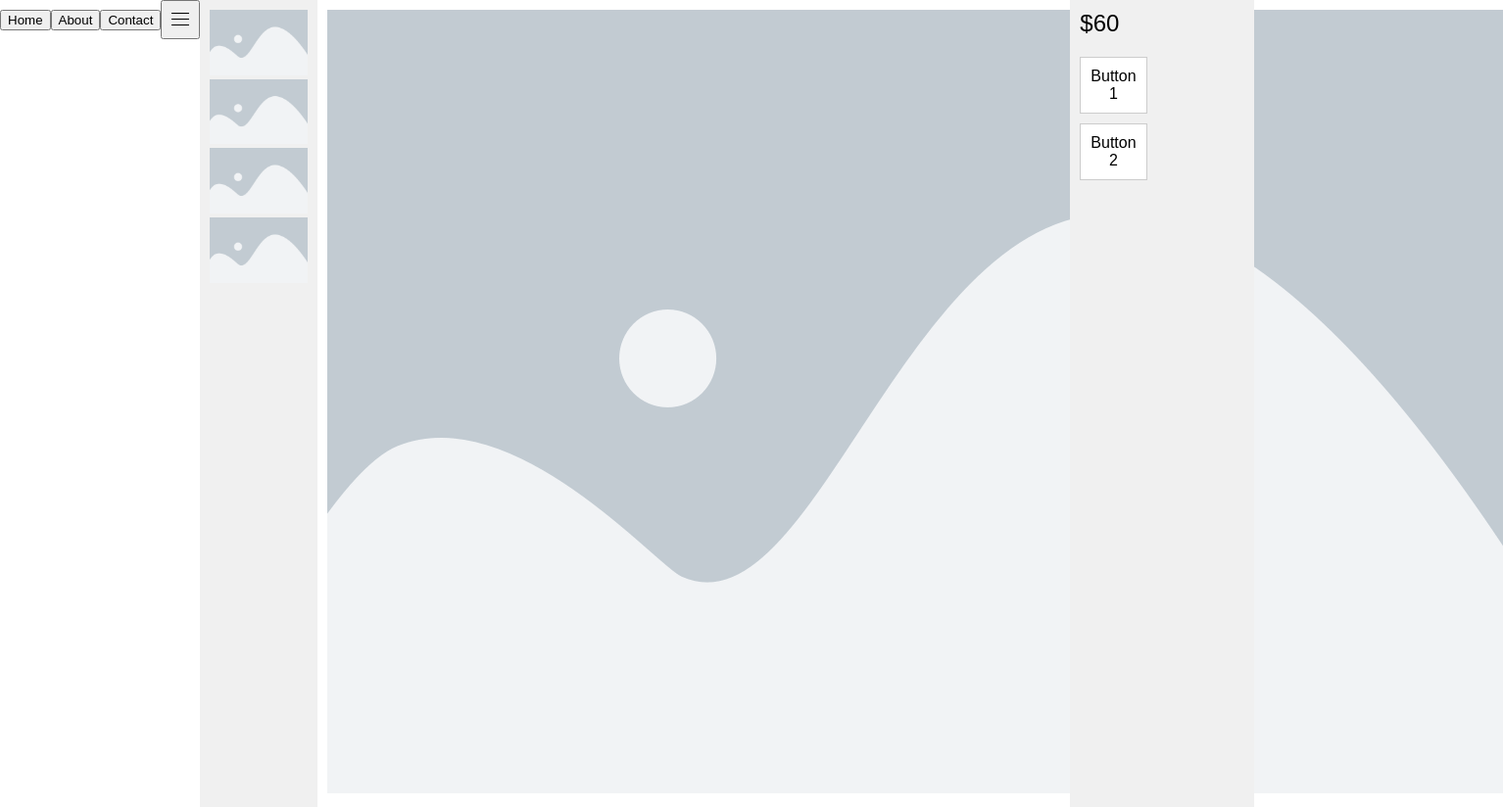
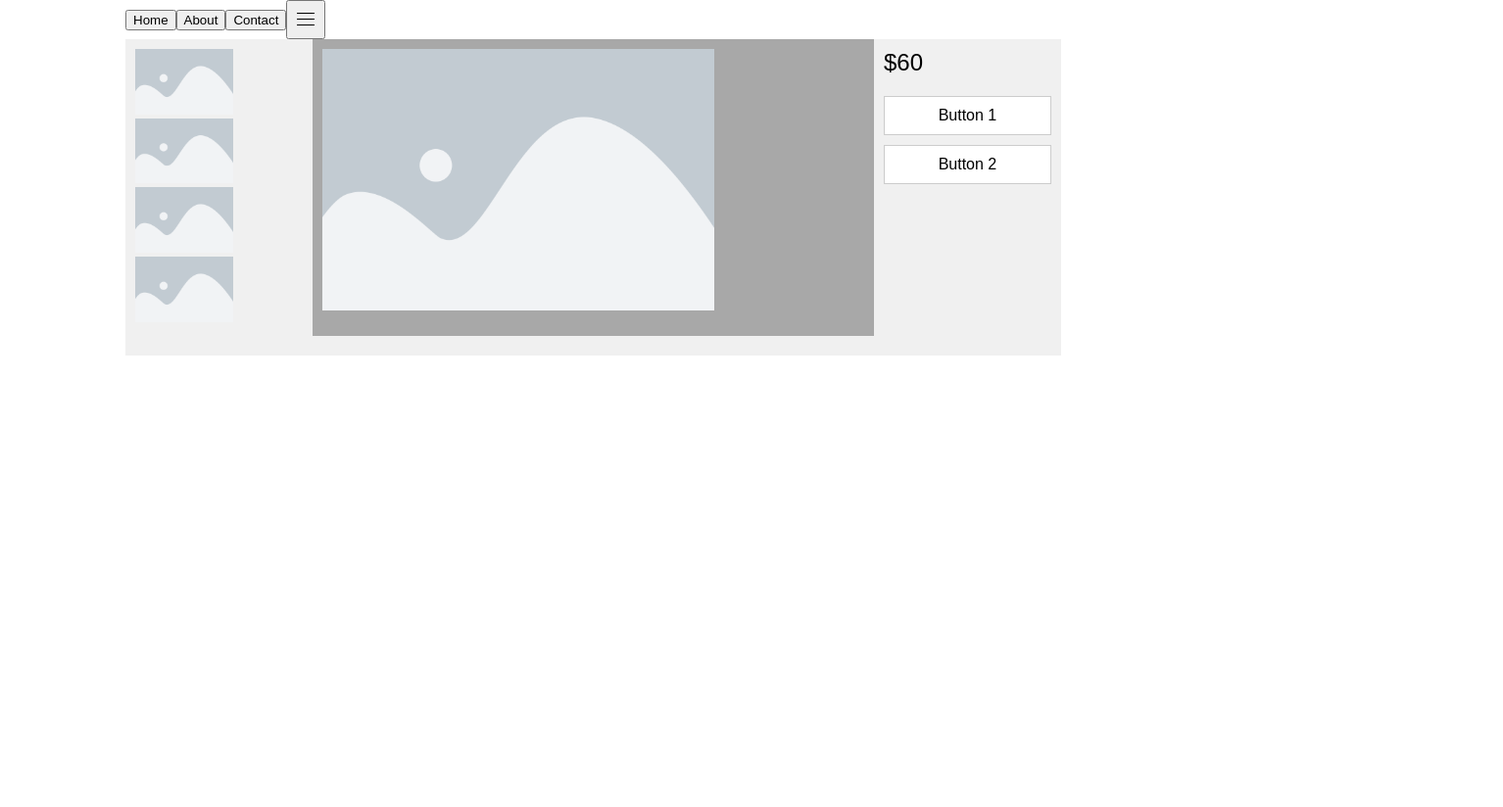
Before and after one commit to jyelopez/Mug-Website, a plain HTML site: page index.html in a window 1280 px wide. Shown: the whole page at 98% size, 1534 px wide, since content can reach past the window. After the commit the page ends 800 px from the top, so only its background shows below. Drawn offline with Linux system fonts and the light colour scheme.

Commit message:
secondlayout

```diff
--- a/index.html
+++ b/index.html
@@ -25,6 +25,7 @@ body {
             text-align: center;
         }
         .content {
+            background-color: #a8a8a8;
             width: 60%;
             padding: 10px;
             box-sizing: border-box;
@@ -64,10 +65,18 @@ body {
             display: flex;
             align-items: center;
         }
-
+        .main-content {
+            display: flex;
+            justify-content: center;
+        }
+        .wrapper {
+            padding-left: 10%;
+            padding-right: 10%;
+        }
     </style>
 </head>
 <body>
+    <div class="wrapper">
         <header class="header">
             <div class="btns">
                 <button>Home</button>
@@ -78,6 +87,7 @@ body {
                 </button>
             </div>
         </header>
+        <div class="main-content">
             <div class="sidebar">
                 <img src="elementor-placeholder-image.webp" alt="" width="100px">
                 <img src="elementor-placeholder-image.webp" alt="" width="100px">
@@ -85,16 +95,17 @@ body {
                 <img src="elementor-placeholder-image.webp" alt="" width="100px">
             </div>
             <div class="content">
-        <img src="elementor-placeholder-image.webp" alt="">
+                <img src="elementor-placeholder-image.webp" alt="" width="400px">
             </div>
             <div class="right-bar">
                 <div class="price">$60</div>
                 <div class="button">Button 1</div>
                 <div class="button">Button 2</div>
             </div>
+        </div>
         <div class="footer">
             <!-- Footer content goes here -->
         </div>
-
+    </div>
 </body>
 </html>
```
Lines whose indentation alone changed are shown as unchanged.
